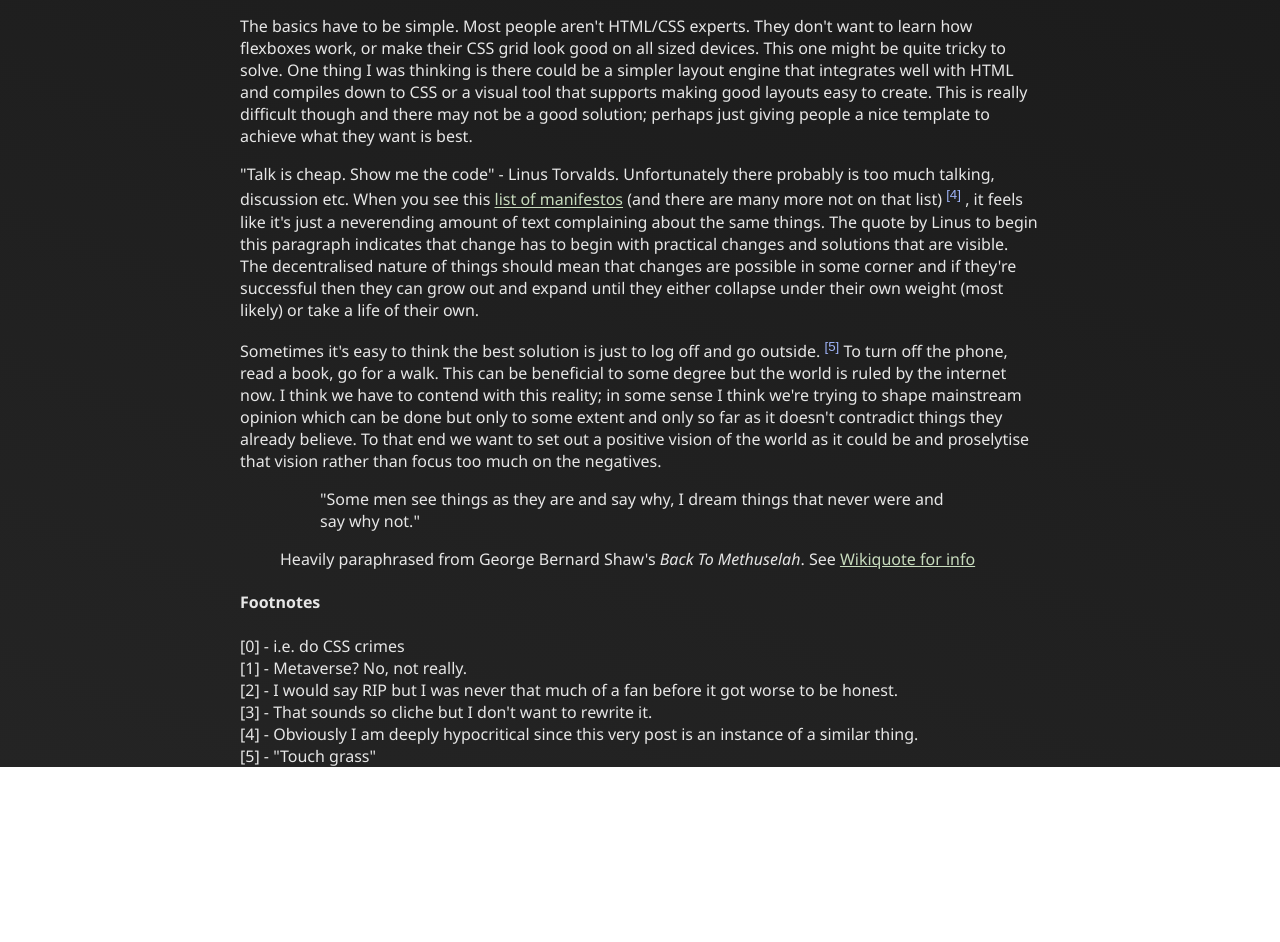
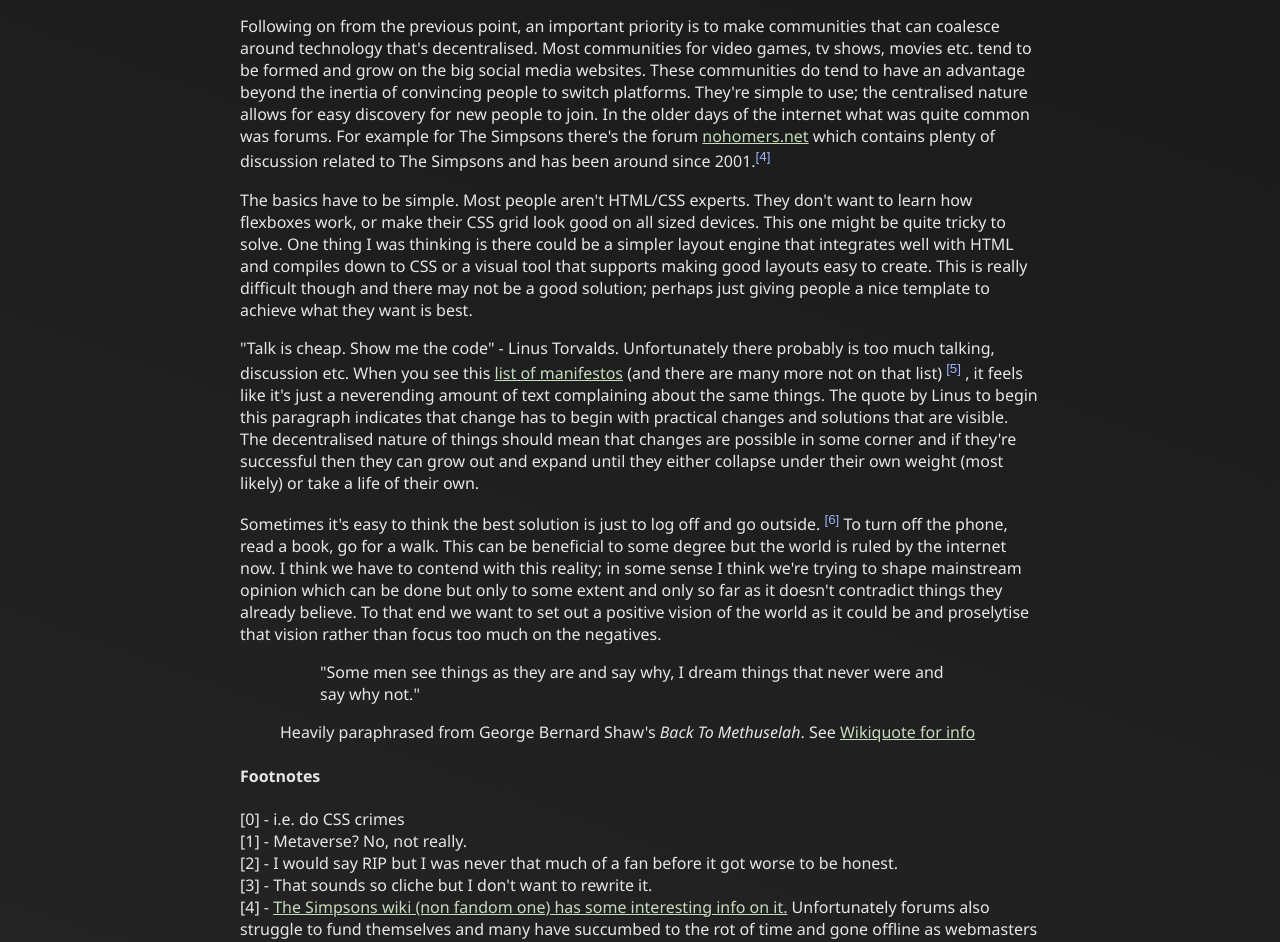
Before and after one commit to dubitabley/website, a SvelteKit app: page /posts/web/revival in a window 1280 px wide. Shown: the part 2583-3525 px from the top of the page. Before the commit the page ends 3350 px from the top, so only its background shows below. Built offline with nearby package versions, Linux system fonts and the light colour scheme.

Commit message:
Add paragraph to revival section

```diff
--- a/src/routes/(app)/posts/web/revival/+page.svelte
+++ b/src/routes/(app)/posts/web/revival/+page.svelte
@@ -188,6 +188,29 @@
             to use your language/platform to get started.
         </p>
         <p>
+            Following on from the previous point, an important priority is to
+            make communities that can coalesce around technology that's
+            decentralised. Most communities for video games, tv shows, movies
+            etc. tend to be formed and grow on the big social media websites.
+            These communities do tend to have an advantage beyond the inertia of
+            convincing people to switch platforms. They're simple to use; the
+            centralised nature allows for easy discovery for new people to join.
+            In the older days of the internet what was quite common was forums.
+            For example for The Simpsons there's the forum <a
+                href="https://nohomers.net/">nohomers.net</a
+            >
+            which contains plenty of discussion related to The Simpsons and has been
+            around since 2001.<Footnote>
+                <a href="https://simpsonswiki.com/wiki/NoHomers.net"
+                    >The Simpsons wiki (non fandom one) has some interesting
+                    info on it.</a
+                > Unfortunately forums also struggle to fund themselves and many have
+                succumbed to the rot of time and gone offline as webmasters have lost
+                interest or funding. Forums are also somewhat centralised although
+                being specific to one community only can alleviate those concerns.
+            </Footnote>
+        </p>
+        <p>
             The basics have to be simple. Most people aren't HTML/CSS experts.
             They don't want to learn how flexboxes work, or make their CSS grid
             look good on all sized devices. This one might be quite tricky to
```
